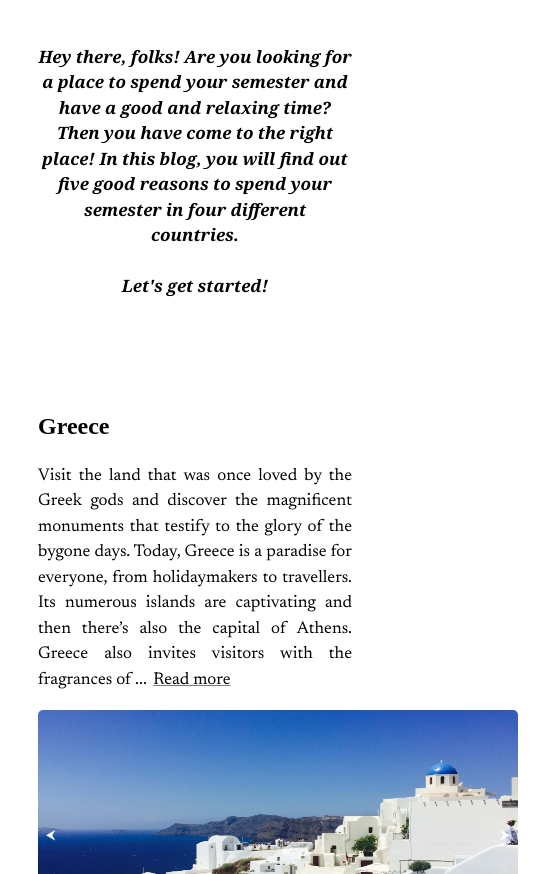
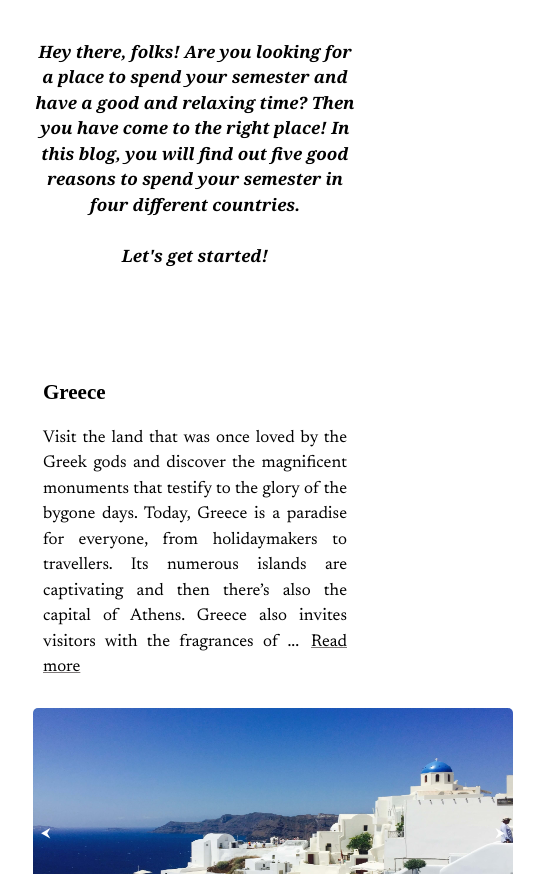
Before and after one commit to UsernameIsNotAvailable00/SLutuppgif, a plain HTML site: page index.html in a window 390 px wide. Shown: the part 226-1100 px from the top of the page, 538 px wide, since content can reach past the window. Drawn offline with Linux system fonts and the light colour scheme.

Commit message:
Update navigation.css

```diff
--- a/css/navigation.css
+++ b/css/navigation.css
@@ -70,8 +70,6 @@ p {
   margin: auto;
   width: 80%;
   padding: 25px;
-  text-align: auto;
-  float: center;
   background-color: white;
 }
 
@@ -109,12 +107,13 @@ p {
   text-decoration: none;
 }
 
+
 /* Grekland bild i Home */
-.greece1, .slider-image {
-  width: 480px;
-  height: 250px;
-  border-radius: 5px;
-}
+  .greece1, .slider-image {
+    width: 480px;
+    height: 250px;
+    border-radius: 5px;
+  }
 
 .slider {
   margin-left: auto;
@@ -250,10 +249,26 @@ p {
   text-align: center;
 }
 
-@media only screen and (max-width: 800px) {
+
+/* Media Query for tablets */
+@media screen and (max-width: 1000px) {
   .maindiv {
-    width: 100%;
-    margin: auto;
-    padding: 30px;
+    min-width: 100%;
+    font-size: 14px;
   }
 }
+
+@media screen and (max-width: 1000px) {
+  .greece_text, .greece1 {
+    font-size: 14px;
+    width: 400px;
+    padding: 10px;
+  }
+}
+
+@media screen and (max-width: 1000px) {
+  .italy_text, .italy1, .egypt_text, .egypt1, .brazil_text, .brazil1 {
+    font-size: 14px;
+    width: 440px;
+  }
+}
```
